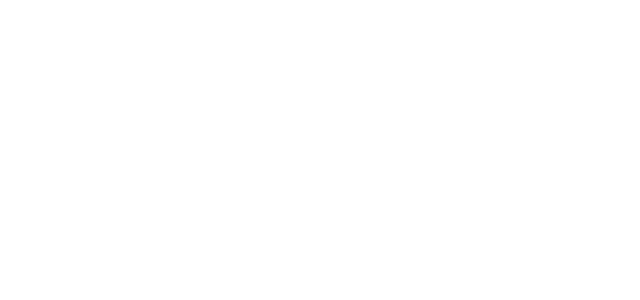
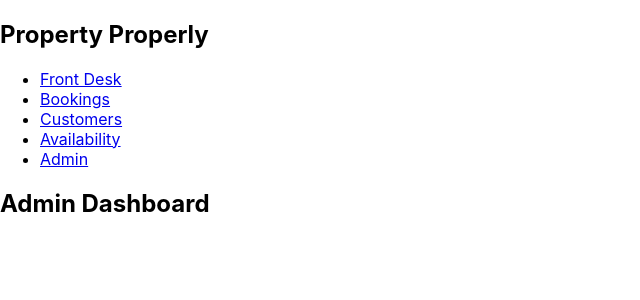
Before and after one commit to JDEHPage/Property_Properly, a React (Create React App) app in the folder property_properly/: page /admin in a window 1280 px wide. Shown: the top 300 px of the page, without its empty margins (0-640 px from the left). Built offline with nearby package versions, Linux system fonts and the light colour scheme.

Commit message:
Navigation

```diff
--- a/property_properly/src/App.js
+++ b/property_properly/src/App.js
@@ -1,12 +1,12 @@
 import React, { Component } from 'react';
+import Main from './containers/Main';
 import './App.css';
 
 class App extends Component {
   render() {
     return (
-      <div className="App">
-      </div>
-    );
+      <Main />
+    )
   }
 }
 
--- /dev/null
+++ b/property_properly/src/components/Admin.js
@@ -0,0 +1,13 @@
+import React, { Component } from 'react';
+
+class Admin extends Component {
+	render(){
+		return(
+			<React.Fragment>
+			<h2>Admin Dashboard</h2>
+			</React.Fragment>
+		);
+	}
+}
+
+export default Admin;
--- /dev/null
+++ b/property_properly/src/components/Availability.js
@@ -0,0 +1,11 @@
+import React from 'react';
+
+const Availability = () => {
+	return(
+		<React.Fragment>
+		<h2>Availability</h2>
+		</React.Fragment>
+	);
+}
+
+export default Availability;
--- /dev/null
+++ b/property_properly/src/components/Bookings.js
@@ -0,0 +1,11 @@
+import React from 'react';
+
+const Bookings = () => {
+	return (
+		<React.Fragment>
+		<h2>Bookings</h2>
+		</React.Fragment>
+	);
+}
+
+export default Bookings;
--- /dev/null
+++ b/property_properly/src/components/Customers.js
@@ -0,0 +1,11 @@
+import React from 'react';
+
+const Customers = () => {
+	return(
+		<React.Fragment>
+		<h2>Customers</h2>
+		</React.Fragment>
+	);
+}
+
+export default Customers;
--- /dev/null
+++ b/property_properly/src/components/FrontDesk.js
@@ -0,0 +1,13 @@
+import React, { Component } from 'react';
+
+class FrontDesk extends Component {
+	render(){
+		return(
+			<React.Fragment>
+			<h2>Front Desk</h2>
+			</React.Fragment>
+		);
+	}
+}
+
+export default FrontDesk;
--- a/property_properly/src/components/NavBar.js
+++ b/property_properly/src/components/NavBar.js
@@ -0,0 +1,31 @@
+import React from "react";
+import { Link } from "react-router-dom";
+
+const NavBar = () => (
+	<React.Fragment>
+	<section className="header">
+		<h1>Property Properly</h1>
+		<nav>
+		  <ul>
+		    <li>
+		      <Link to="/">Front Desk</Link>
+		    </li>
+		    <li>
+		      <Link to="/bookings">Bookings</Link>
+		    </li>
+		    <li>
+		      <Link to="/customers">Customers</Link>
+		    </li>
+				<li>
+		      <Link to="/availability">Availability</Link>
+		    </li>
+				<li>
+		      <Link to="/admin">Admin</Link>
+		    </li>
+		  </ul>
+		</nav>
+	</section>
+	</React.Fragment>
+);
+
+export default NavBar;
--- a/property_properly/src/containers/Main.js
+++ b/property_properly/src/containers/Main.js
@@ -1,6 +1,11 @@
 import React, { Component } from 'react';
 import { BrowserRouter as Router, Route, Switch } from "react-router-dom";
-
+import NavBar from '../components/NavBar';
+import FrontDesk from '../components/FrontDesk';
+import Bookings from '../components/Bookings';
+import Customers from '../components/Customers';
+import Availability from '../components/Availability';
+import Admin from '../components/Admin';
 
 class Main extends Component{
 	constructor(props){
@@ -13,7 +18,14 @@
 	render (){
 		return(
 			<Router>
-
+				<NavBar />
+				<Switch>
+					<Route exact path="/" component={FrontDesk} />
+					<Route exact path="/bookings" component={Bookings} />
+					<Route exact path="/customers" component={Customers} />
+					<Route exact path="/availability" component={Availability} />
+					<Route exact path="/admin" component={Admin} />
+				</Switch>
 			</Router>
 		);
 	}
```
